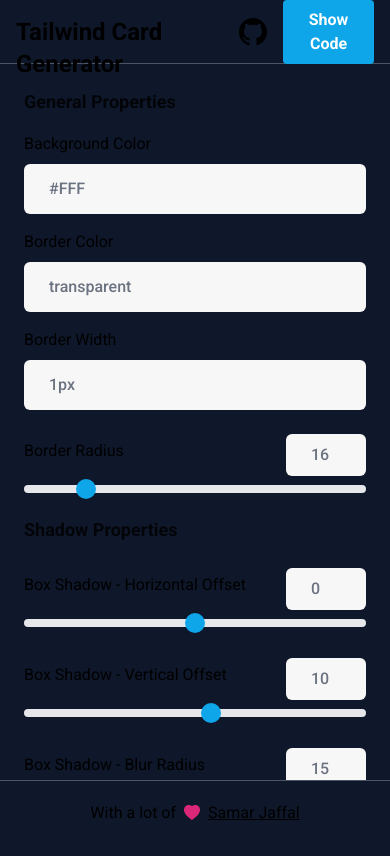
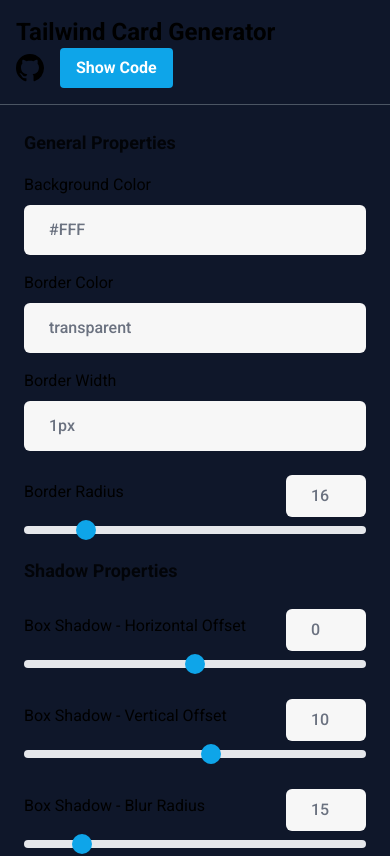
Before and after one commit to samarjaffal/tailwind-card-generator, a React (Vite) app: page / in a window 390 px wide. Shown: the top 856 px of the page. Built offline with nearby package versions, Linux system fonts and the light colour scheme.

Commit message:
fix: responsive 🎨

```diff
--- a/src/App.tsx
+++ b/src/App.tsx
@@ -28,8 +28,8 @@
   }
 
   return (
-    <div className='grid grid-rows-layout h-screen'>
-      <div className='flex justify-between px-4 py-4 border-b border-gray-600'>
+    <div className='grid grid-cols-1 lg:grid-rows-layout h-screen'>
+      <div className='flex flex-col md:flex-row justify-between px-4 py-4 border-b border-gray-600'>
         <h1 className='text-2xl font-bold'>
           Tailwind Card Generator
         </h1>
@@ -44,10 +44,10 @@
       </div>
 
       {/* Card generator */}
-      <main className='grid grid-cols-1 xl:grid-cols-body  px-6 h-full overflow-auto xl:overflow-hidden'>
+      <main className='block xl:grid xl:grid-cols-body px-6 h-full overflow-visible xl:overflow-hidden mb-4 xl:mb-0'>
         <CardConfiguration config={config} onChangeConfig={onChangeConfig} />
-        <div className='py-10 mx-auto w-full'>
-          <div className='flex justify-center items-center px-20 py-6 bg-theme-white rounded-xl mt-12 xl:mt-0 h-full'>
+        <div className='py-0 xl:py-10 mx-auto w-full'>
+          <div className='flex justify-center items-center px-20 py-6 bg-theme-white rounded-xl mt-4 xl:mt-0 h-full'>
             <Card config={config} />
           </div>
         </div>
```
